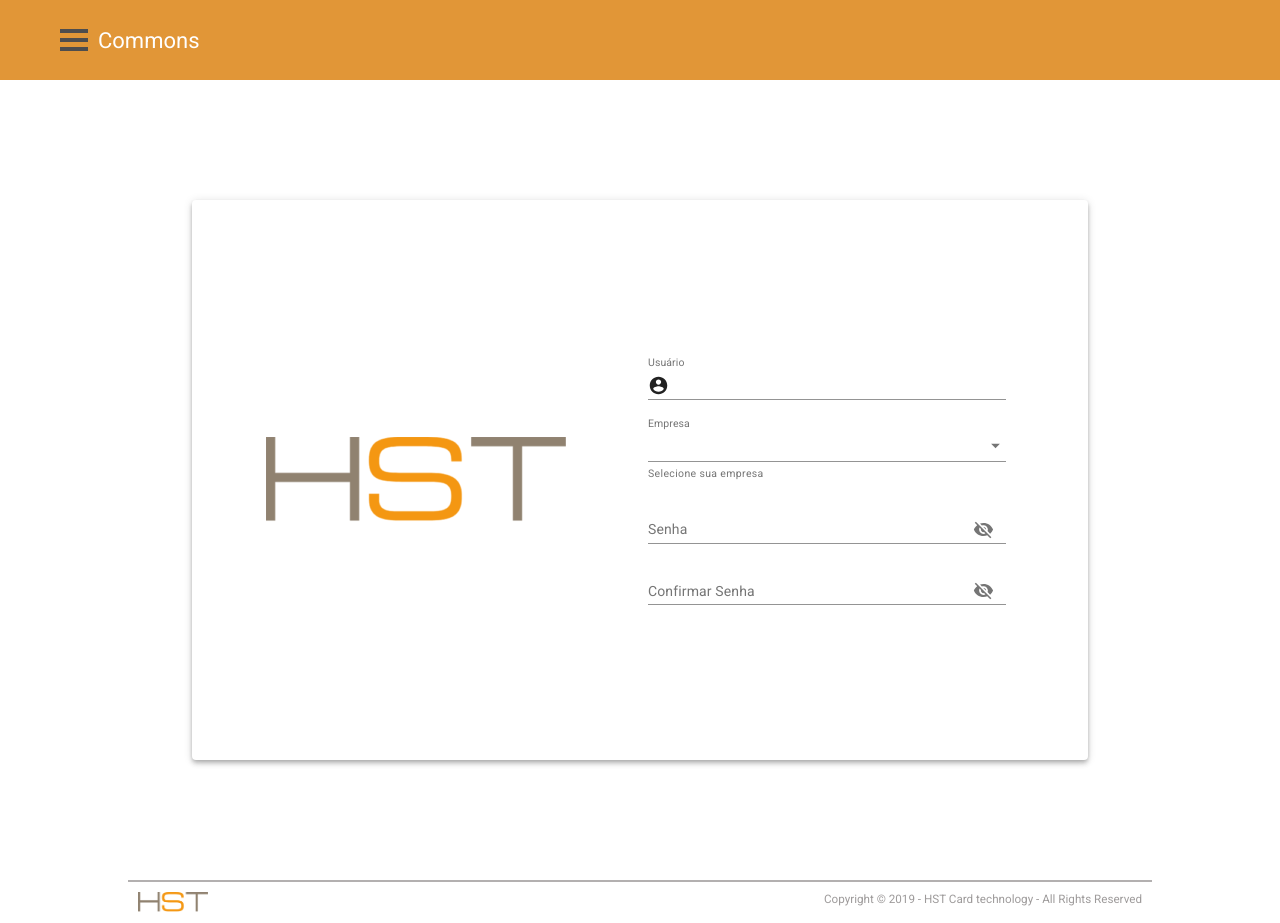
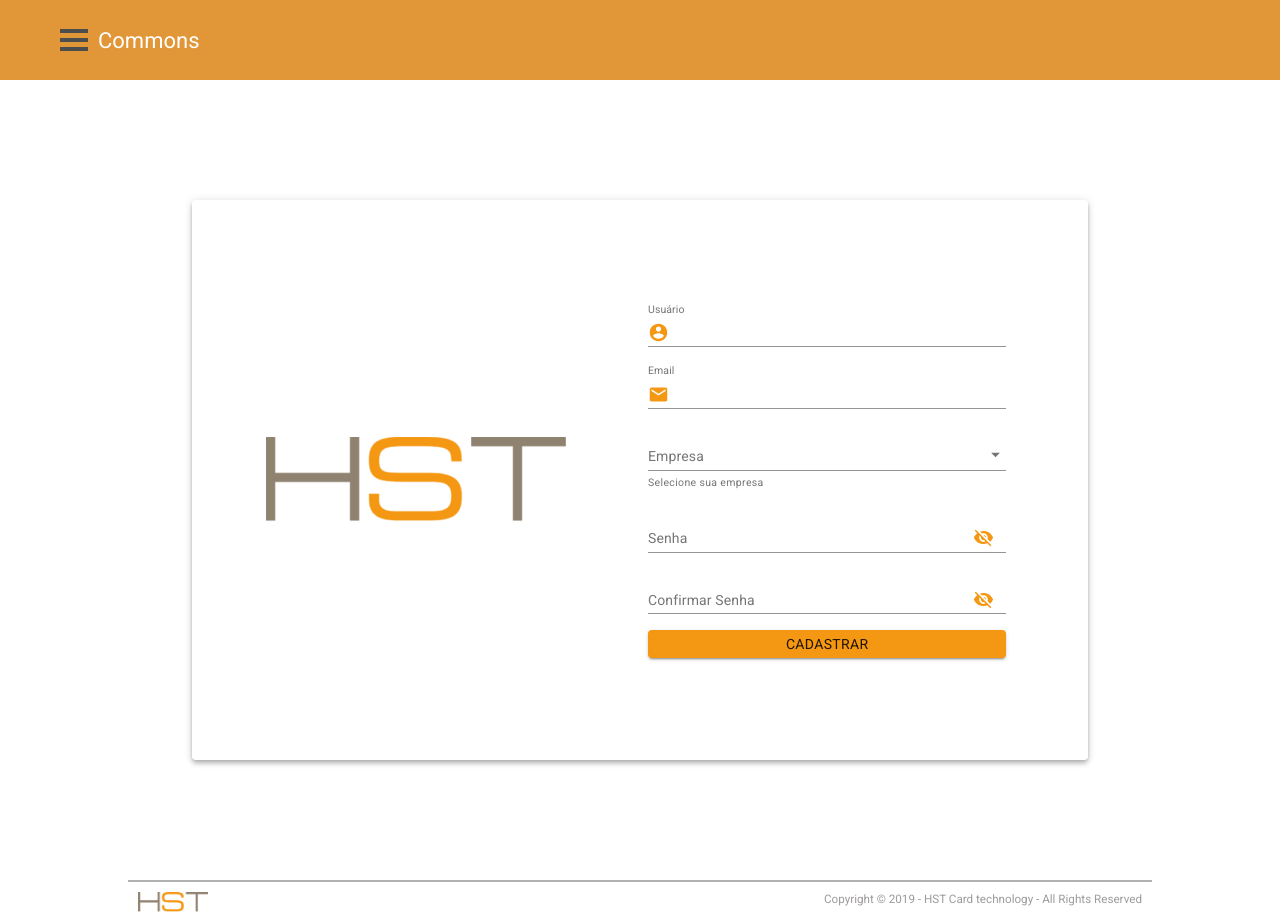
Before and after one commit to vitormuuniz/Desafio-3, a React (Create React App) app in the folder front-end/: page /newuser in a window 1280 px wide. Built offline with nearby package versions, Linux system fonts and the light colour scheme.

Commit message:
New User screen Stylization, button added and General Theme pallete updated

```diff
--- a/front-end/package.json
+++ b/front-end/package.json
@@ -3,10 +3,7 @@
   "version": "0.1.0",
   "private": true,
   "dependencies": {
-<<<<<<< HEAD
     "@material-ui/core": "^4.9.13",
-=======
->>>>>>> murilo
     "@material-ui/icons": "^4.9.1",
     "@testing-library/jest-dom": "^4.2.4",
     "@testing-library/react": "^9.3.2",
--- a/front-end/src/index.js
+++ b/front-end/src/index.js
@@ -1,11 +1,21 @@
 import React from 'react';
 import ReactDOM from 'react-dom';
+import { createMuiTheme, ThemeProvider } from '@material-ui/core/styles'
 import App from './App';
 
+const theme = createMuiTheme({
+  palette: {
+    primary: {
+      main: "#f49712"
+    }
+  }
+})
 
 ReactDOM.render(
   <React.StrictMode>
-    <App />
+    <ThemeProvider theme={theme}>
+      <App />
+    </ThemeProvider>
   </React.StrictMode>,
   document.getElementById('root')
 );
--- a/front-end/src/pages/NewUser/index.js
+++ b/front-end/src/pages/NewUser/index.js
@@ -2,28 +2,30 @@ import React from 'react';
 
 import Paper from '@material-ui/core/Paper';
 import {
-    fade,
-    ThemeProvider,
-    withStyles,
     makeStyles,
-    createMuiTheme,
 } from '@material-ui/core/styles';
 import TextField from '@material-ui/core/TextField';
+import hstLogo from '../../assets/logoHST.png';
 
-import './styles.css';
-
-import hstLogo from '../../assets/logoHST.png';
-import AccountCircle from '@material-ui/icons/AccountCircle';
 import Input from '@material-ui/core/Input';
 import InputLabel from '@material-ui/core/InputLabel';
 import InputAdornment from '@material-ui/core/InputAdornment';
 import FormControl from '@material-ui/core/FormControl';
-import { MdVisibility } from "react-icons/md"
-import { Typography, Grid } from '@material-ui/core';
+import { Grid, Typography } from '@material-ui/core';
+
+import Button from '@material-ui/core/Button';
+
+import clsx from 'clsx';
+import IconButton from '@material-ui/core/IconButton';
+
+import AccountCircle from '@material-ui/icons/AccountCircle';
+import EmailIcon from '@material-ui/icons/Email';
 import Visibility from '@material-ui/icons/Visibility';
 import VisibilityOff from '@material-ui/icons/VisibilityOff';
-import clsx from 'clsx';
-import IconButton from '@material-ui/core/IconButton';
+
+import './styles.css';
+
+
 
 const useStyles = makeStyles((theme) => ({
     margin: {
@@ -67,17 +69,6 @@ const useStyles = makeStyles((theme) => ({
     },
 }))
 
-const companies = [
-    {
-        label: 'Empresa 1',
-    },
-    {
-        label: 'Empresa 2',
-    },
-    {
-        label: 'Empresa 3',
-    }
-]
 
 
 export default function NewUser() {
@@ -85,9 +76,11 @@ export default function NewUser() {
     const [values, setValues] = React.useState({
         amount: '',
         password: '',
+        confirmPassword: '',
         weight: '',
         weightRange: '',
         showPassword: false,
+        showConfirmPassword: false,
     });
 
     const handleChange = (prop) => (event) => {
@@ -97,14 +90,19 @@ export default function NewUser() {
     const handleClickShowPassword = () => {
         setValues({ ...values, showPassword: !values.showPassword });
     };
+    const handleClickShowConfirmPassword = () => {
+        setValues({ ...values, showConfirmPassword: !values.showConfirmPassword });
+    };
 
     const handleMouseDownPassword = (event) => {
         event.preventDefault();
     };
+
     return (
 
         <div className="newRegister-container">
             <Paper className={classes.paper} elevation={4}>
+                <Grid container direction="column">
                     <Grid container className={classes.grid}>
                         <Grid item className={classes.gridItem} xs>
                             <img src={hstLogo} alt="HST - Card Technology" />
@@ -115,12 +113,26 @@ export default function NewUser() {
                             <form action="" className={classes.root} noValidate autoComplete="off">
                                 <TextField
                                     className={classes.margin}
-                                id="input-with-icon-textfield"
+                                    id="userName"
                                     label="Usuário"
                                     InputProps={{
                                         startAdornment: (
                                             <InputAdornment position="start">
-                                            <AccountCircle />
+                                                <AccountCircle color="primary" />
+                                            </InputAdornment>
+                                        ),
+                                    }}
+                                />
+
+
+                                <TextField
+                                    className={classes.margin}
+                                    id="userEmail"
+                                    label="Email"
+                                    InputProps={{
+                                        startAdornment: (
+                                            <InputAdornment position="start">
+                                                <EmailIcon color="primary" />
                                             </InputAdornment>
                                         ),
                                     }}
@@ -131,15 +143,14 @@ export default function NewUser() {
                                     id="standard-select-currency"
                                     select
                                     label="Empresa"
-                                value={companies}
                                     helperText="Selecione sua empresa"
                                 >
                                 </TextField>
 
                                 <FormControl className={clsx(classes.margin, classes.textField)}>
-                                <InputLabel htmlFor="standard-adornment-password">Senha</InputLabel>
+                                    <InputLabel htmlFor="passwordInput">Senha</InputLabel>
                                     <Input
-                                    id="standard-adornment-password"
+                                        id="passwordInput"
                                         type={values.showPassword ? 'text' : 'password'}
                                         value={values.password}
                                         onChange={handleChange('password')}
@@ -149,6 +160,7 @@ export default function NewUser() {
                                                     aria-label="toggle password visibility"
                                                     onClick={handleClickShowPassword}
                                                     onMouseDown={handleMouseDownPassword}
+                                                    color="primary"
                                                 >
                                                     {values.showPassword ? <Visibility /> : <VisibilityOff />}
                                                 </IconButton>
@@ -159,31 +171,33 @@ export default function NewUser() {
 
 
                                 <FormControl className={clsx(classes.margin, classes.textField)}>
-                                <InputLabel htmlFor="standard-adornment-password">Confirmar Senha</InputLabel>
+                                    <InputLabel htmlFor="confirmPasswordInput">Confirmar Senha</InputLabel>
                                     <Input
-                                    id="standard-adornment-password"
-                                    type={values.showPassword ? 'text' : 'password'}
-                                    value={values.password}
-                                    onChange={handleChange('password')}
+                                        id="confirmPasswordInput"
+                                        type={values.showConfirmPassword ? 'text' : 'password'}
+                                        value={values.confirmPassword}
+                                        onChange={handleChange('confirmPassword')}
                                         endAdornment={
                                             <InputAdornment position="end">
                                                 <IconButton
                                                     aria-label="toggle password visibility"
-                                                onClick={handleClickShowPassword}
+                                                    onClick={handleClickShowConfirmPassword}
                                                     onMouseDown={handleMouseDownPassword}
+                                                    color="primary"
                                                 >
-                                                {values.showPassword ? <Visibility /> : <VisibilityOff />}
+                                                    {values.showConfirmPassword ? <Visibility /> : <VisibilityOff />}
                                                 </IconButton>
                                             </InputAdornment>
                                         }
                                     />
                                 </FormControl>
-
-
-
+                                        <Button variant="contained" size ="medium" color="primary" className={classes.margin}>
+                                            Cadastrar
+                                        </Button>
                             </form>
 
 
+                        </Grid>
                     </Grid>
                 </Grid>
             </Paper>
```
Lines whose indentation alone changed are shown as unchanged.
